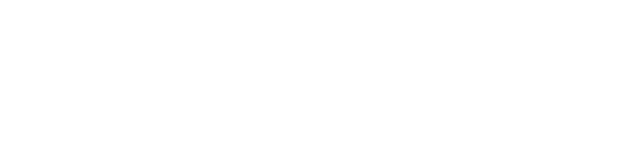
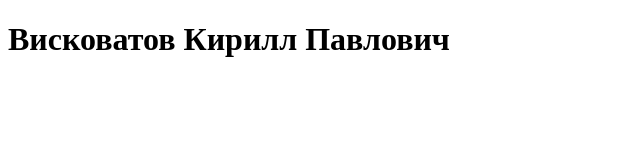
Before and after one commit to Anton247/SecondRepository, a plain HTML site: page index.html in a window 1280 px wide. Shown: the whole page, without its empty margins (0-640 px from the left). Drawn offline with Linux system fonts and the light colour scheme.

Commit message:
Update index.html

```diff
--- a/index.html
+++ b/index.html
@@ -7,6 +7,6 @@
     <title>Сайт</title>
 </head>
 <body>
-
+    <h1>Висковатов Кирилл Павлович</h1>
 </body>
 </html>
```
